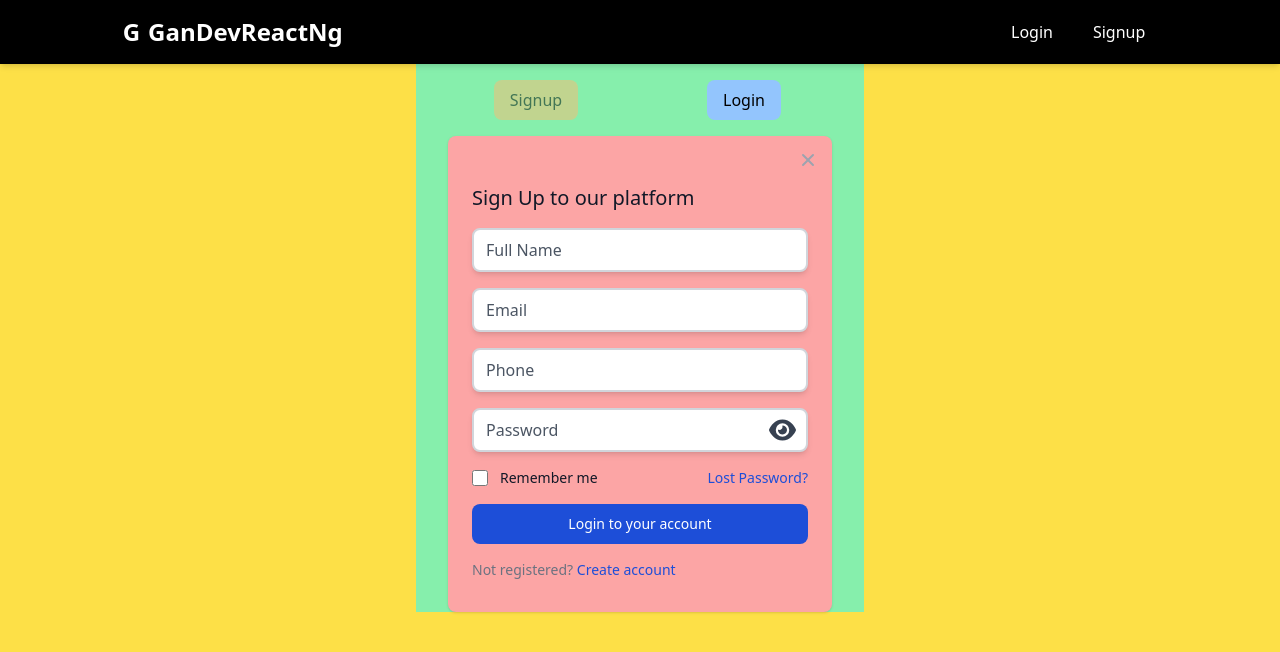
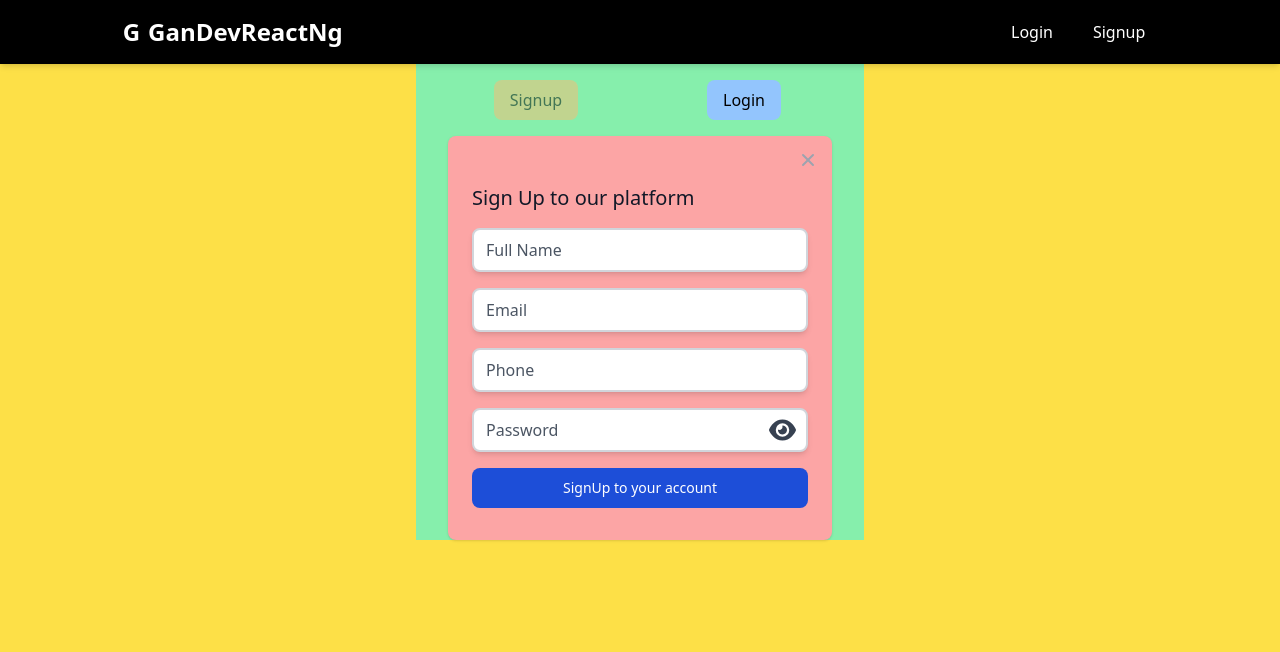
Before and after one commit to ganeshmaharna/MindAddaProject, a React (Vite) app: page /users/sign_up in a window 1280 px wide. Shown: the top 652 px of the page. Built offline with nearby package versions, Linux system fonts and the light colour scheme.

Commit message:
Made some changes in signup form

```diff
--- a/src/Auth/SignupCard.jsx
+++ b/src/Auth/SignupCard.jsx
@@ -101,48 +101,12 @@ const SignupCard = () => {
               </div>
             </div>
           </div>
-          <div className="flex justify-between">
-            <div className="flex items-start">
-              <div className="flex items-center h-5">
-                <input
-                  id="remember"
-                  aria-describedby="remember"
-                  type="checkbox"
-                  className="bg-gray-50 border border-gray-300 focus:ring-3 focus:ring-blue-300 h-4 w-4 rounded dark:bg-gray-600 dark:border-gray-500 dark:focus:ring-blue-600 dark:ring-offset-gray-800"
-                  required=""
-                />
-              </div>
-              <div className="text-sm ml-3">
-                <label
-                  htmlFor="remember"
-                  className="font-medium text-gray-900 dark:text-gray-300"
-                >
-                  Remember me
-                </label>
-              </div>
-            </div>
-            <a
-              href="#"
-              className="text-sm text-blue-700 hover:underline dark:text-blue-500"
-            >
-              Lost Password?
-            </a>
-          </div>
           <button
             type="submit"
             className="w-full text-white bg-blue-700 hover:bg-blue-800 focus:ring-4 focus:ring-blue-300 font-medium rounded-lg text-sm px-5 py-2.5 text-center dark:bg-blue-600 dark:hover:bg-blue-700 dark:focus:ring-blue-800"
           >
-            Login to your account
+            SignUp to your account
           </button>
-          <div className="text-sm font-medium text-gray-500 dark:text-gray-300">
-            Not registered?{" "}
-            <a
-              href="#"
-              className="text-blue-700 hover:underline dark:text-blue-500"
-            >
-              Create account
-            </a>
-          </div>
         </form>
       </div>
     </div>
```
